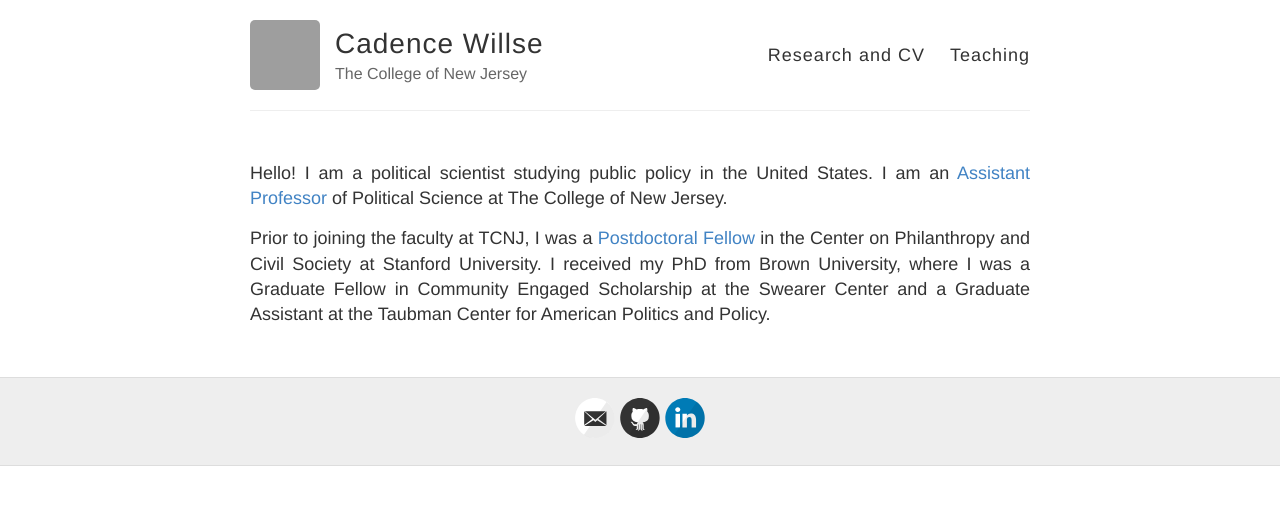
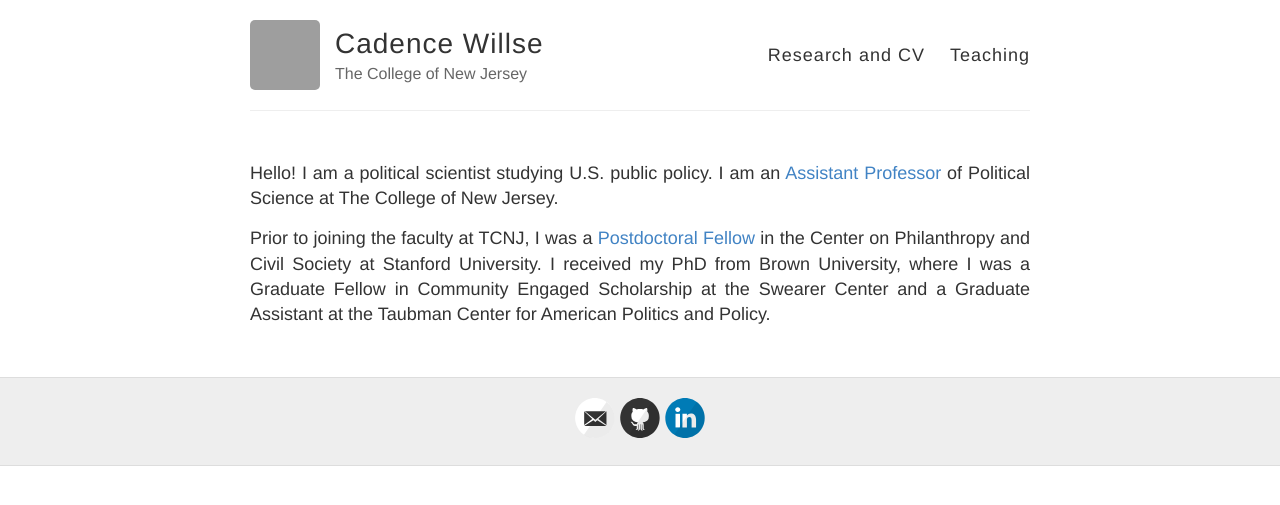
Before and after one commit to cadencewillse/cadencewillse.github.io, a Jekyll site: the page built from index.md, in a window 1280 px wide. Shown: the top 505 px of the page. Built offline with Jekyll 4.4.1, drawn with Linux system fonts in a browser that asks for light colours; grey boxes are pictures that could not be loaded.

Commit message:
Update index.md

```diff
--- a/index.md
+++ b/index.md
@@ -2,6 +2,6 @@
 layout: default
 ---
 
-Hello! I am a political scientist studying public policy in the United States.  I am an [Assistant Professor](https://polisci.tcnj.edu/faculty_staff/cadence-willse/) of Political Science at The College of New Jersey.
+Hello! I am a political scientist studying U.S. public policy.  I am an [Assistant Professor](https://polisci.tcnj.edu/faculty_staff/cadence-willse/) of Political Science at The College of New Jersey.
 
 Prior to joining the faculty at TCNJ, I was a [Postdoctoral Fellow](https://pacscenter.stanford.edu/person/cadence-willse/) in the Center on Philanthropy and Civil Society at Stanford University. I received my PhD from Brown University, where I was a Graduate Fellow in Community Engaged Scholarship at the Swearer Center and a Graduate Assistant at the Taubman Center for American Politics and Policy.
```
